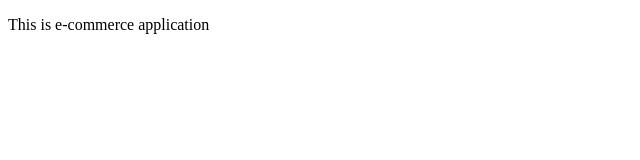
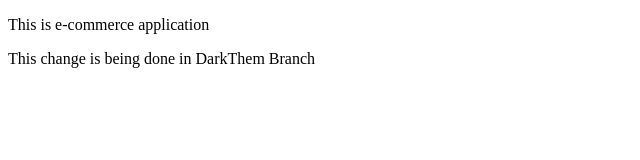
Before and after one commit to Prashant-Kumar-321/localRepo, a plain HTML site: page index.html in a window 1280 px wide. Shown: the whole page, without its empty margins (0-640 px from the left). Drawn offline with Linux system fonts and the light colour scheme.

Commit message:
Add a line in Dark Theme Branch

```diff
--- a/index.html
+++ b/index.html
@@ -7,5 +7,7 @@
 </head>
 <body>
   <p>This is e-commerce application</p>
+
+  <p>This change is being done in DarkThem Branch</p>
 </body>
 </html>
```
